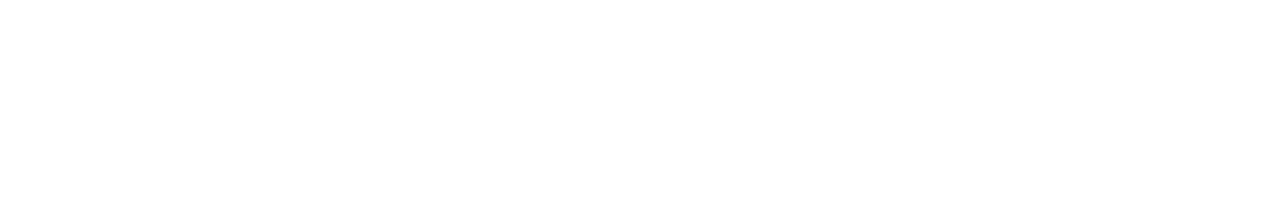
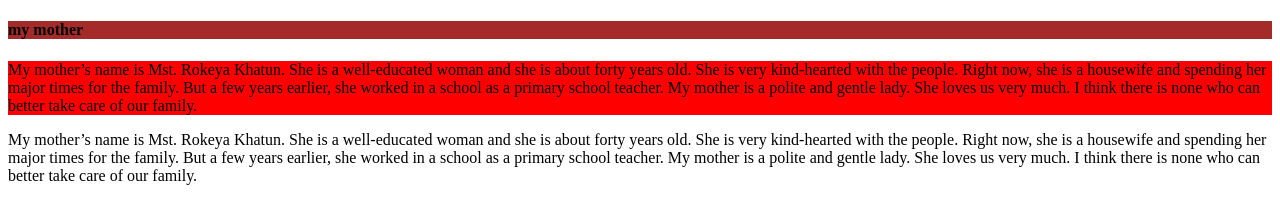
Before and after one commit to safayet3m/my-first2-github-repo, a plain HTML site: page index.html in a window 1280 px wide. Drawn offline with Linux system fonts and the light colour scheme.

Commit message:
added the first

```diff
--- a/index.html
+++ b/index.html
@@ -4,8 +4,21 @@
     <meta charset="UTF-8">
     <meta name="viewport" content="width=device-width, initial-scale=1.0">
     <title> my first2 github repo</title>
+
+   <link rel="stylesheet" href="style css/.css">
+    <style>
+       .mother{
+        background-color:red;
+       }
+    </style>
+
+
 </head>
 <body>
+   <h4 style="background-color: brown;"> my mother</h4>
 
+   <p class="mother">My mother’s name is Mst. Rokeya Khatun. She is a well-educated woman and she is about forty years old.  She is very kind-hearted with the people. Right now, she is a housewife and spending her major times for the family. But a few years earlier, she worked in a school as a primary school teacher. My mother is a polite and gentle lady. She loves us very much. I think there is none who can better take care of our family. </p>
+
+<p>My mother’s name is Mst. Rokeya Khatun. She is a well-educated woman and she is about forty years old.  She is very kind-hearted with the people. Right now, she is a housewife and spending her major times for the family. But a few years earlier, she worked in a school as a primary school teacher. My mother is a polite and gentle lady. She loves us very much. I think there is none who can better take care of our family. </p>
 </body>
 </html>
```
Also changed, not shown: style css/.css (added).
